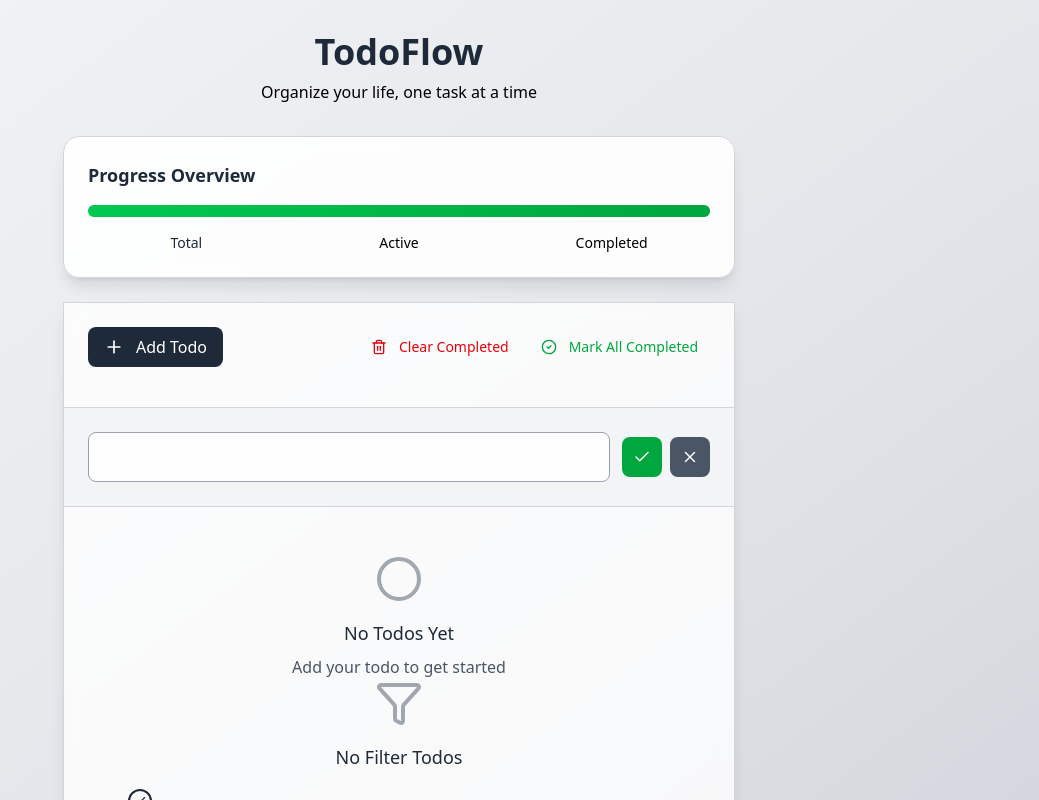
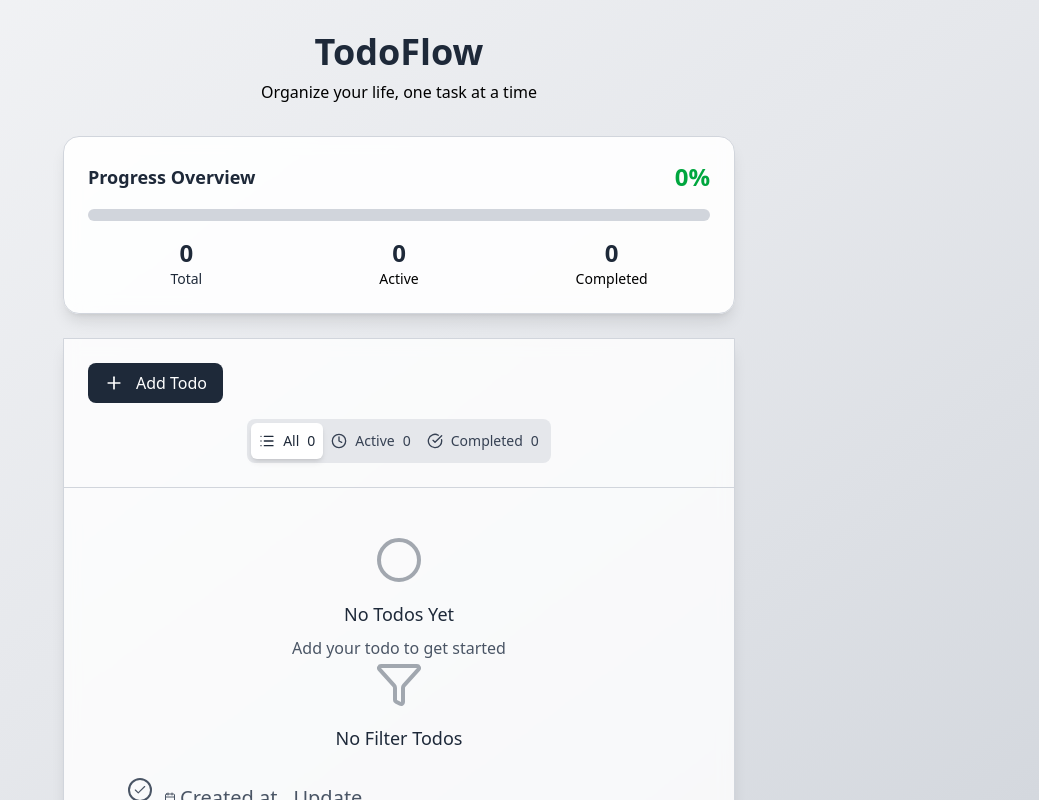
Before and after one commit to vikraman1653763/todo-redux, a React (Vite) app in the folder client/: page / in a window 1280 px wide. Shown: the top 800 px of the page, without its empty margins (241-1280 px from the left). Built offline with nearby package versions, Linux system fonts and the light colour scheme.

Commit message:
08-10-2025

```diff
--- a/client/package.json
+++ b/client/package.json
@@ -10,10 +10,12 @@
     "preview": "vite preview"
   },
   "dependencies": {
+    "@reduxjs/toolkit": "^2.9.0",
     "@tailwindcss/vite": "^4.1.14",
     "lucide-react": "^0.545.0",
     "react": "^19.1.1",
     "react-dom": "^19.1.1",
+    "react-redux": "^9.2.0",
     "tailwindcss": "^4.1.14"
   },
   "devDependencies": {
--- a/client/src/App.jsx
+++ b/client/src/App.jsx
@@ -1,12 +1,13 @@
-import React from 'react'
-import TodoApp from './components/TodoApp'
-
+import React from "react";
+import TodoApp from "./components/TodoApp";
+import { store } from "./store/store";
+import {Provider} from 'react-redux'
 const App = () => {
   return (
-    <div>
-    <TodoApp/>
-    </div>
-  )
-}
+    <Provider store={store}>
+      <TodoApp />
+    </Provider>
+  );
+};
 
-export default App
+export default App;
--- a/client/src/components/TodoApp.jsx
+++ b/client/src/components/TodoApp.jsx
@@ -3,8 +3,15 @@
 import TodoFilters from "./TodoFilters";
 import TodoForm from "./TodoForm";
 import TodoItem from "./TodoItem";
+import { useSelector } from "react-redux";
+import { selectFilter, selectFilteredTodos, selectIsAddingTodo, selectTodos, selectTodosStats } from "../store/selectors";
 
 const TodoApp = () => {
+  const todos = useSelector(selectTodos);
+  const filteredTodos = useSelector(selectFilteredTodos);
+  const stats = useSelector(selectTodosStats);
+  const filter = useSelector(selectFilter);
+  const isAddingTodo = useSelector(selectIsAddingTodo)
   return (
     <div className=" min-h-screen bg-gradient-to-br from-gray-100 via-gray-200 to-gray-300 py-8 px-4">
       <div className=" max-w-2xl mx-auto">
@@ -17,22 +24,24 @@
             <h2 className=" text-lg font-semibold text-gray-800">
               Progress Overview
             </h2>
-          <div className=" text-2xl font-bold text-green-600"></div>
+            <div className=" text-2xl font-bold text-green-600">
+              {stats.completionPercentage}%
+            </div>
           </div>
           <div className=" w-full bg-gray-300 rounded-full h-3 mb-4">
-          <div className=" bg-gradient-to-r from-green-500 to-green-600 h-3 rounded-full transition-all duration-500 ease-out"></div>
+            <div className=" bg-gradient-to-r from-green-500 to-green-600 h-3 rounded-full transition-all duration-500 ease-out" style={{width:`${stats.completionPercentage}%`}}></div>
           </div>
           <div className=" grid grid-cols-3 gap-4 text-center">
             <div>
-            <div className=" text-2xl font-bold text-gray-800"></div>
+              <div className=" text-2xl font-bold text-gray-800">{stats.total}</div>
               <div className=" text-sm text-gray-800">Total</div>
             </div>
             <div>
-            <div className="text-2xl font-bold text-gray-800"></div>
+              <div className="text-2xl font-bold text-gray-800">{stats.active}</div>
               <div className=" text-sm to-gray-800">Active</div>
             </div>
             <div>
-            <div className="text-2xl font-bold text-gray-800"></div>
+              <div className="text-2xl font-bold text-gray-800">{stats.completed}</div>
               <div className=" text-sm to-gray-800">Completed</div>
             </div>
           </div>
@@ -42,38 +51,48 @@
           <div className=" p-6 border-b border-gray-300">
             <div className=" flex items-center justify-between mb-4">
               <button className=" flex items-center gap-3 bg-gray-800 hover:bg-gray-700 text-white px-4 py-2 rounded-lg transition-colors duration-200 font-medium cursor-pointer">
-                    <Plus size={20}/> Add Todo
+                <Plus size={20} /> Add Todo
               </button>
+
+
+             {stats.total>0 &&(
                <div className=" flex items-center gap-2">
-                    <button className=" flex items-center gap-3 text-red-600 hover:text-red-700 px-3 py-2 rounded-lg hover:bg-red-50 transition-colors duration-200 text-sm">
-                        <Trash2 size={16}/> Clear Completed
-                    </button>
+                {stats.completed >0 &&(<button className=" flex items-center gap-3 text-red-600 hover:text-red-700 px-3 py-2 rounded-lg hover:bg-red-50 transition-colors duration-200 text-sm">
+                  <Trash2 size={16} /> Clear Completed
+                </button>)}
+                {stats.active>0 && (
                   <button className=" flex items-center gap-3 text-green-600 hover:text-green-600 px-3 py-2 rounded-lg hover:bg-green-50 transition-colors duration-200 text-sm">
-                        <CheckCircle2 size={16}/>
+                  <CheckCircle2 size={16} />
                   Mark All Completed
                 </button>
+                )}
               </div>
+             )}
             </div>
-            <TodoFilters/>
+
+            <TodoFilters currentFilter ={filter} stats={stats} />
           </div>
+          {isAddingTodo &&(
             <div className=" p-6 border-b border-gray-300 bg-gray-100">
-            <TodoForm/>
+            <TodoForm />
           </div>
+          )}
+
           <div className=" max-h-96 overflow-y-auto">
             <div className=" p-12 text-center">
               <div className=" text-gray-600">
-                    <Circle size={48} className=" mx-auto mb-4 opacity-50"/>
+                <Circle size={48} className=" mx-auto mb-4 opacity-50" />
                 <p className=" text-lg font-medium mb-2 text-gray-800">
                   No Todos Yet
                 </p>
                 <p>Add your todo to get started</p>
               </div>
               <div className=" text-gray-600">
-                        <Filter size={48} className=" mx-auto mb-4 opacity-50"/>
+                <Filter size={48} className=" mx-auto mb-4 opacity-50" />
                 <p className=" text-lg font-medium mb-2 text-gray-800">
                   No Filter Todos
-                    <TodoItem/>
                 </p>
+                  <TodoItem />
               </div>
             </div>
           </div>
--- a/client/src/components/TodoFilters.jsx
+++ b/client/src/components/TodoFilters.jsx
@@ -1,12 +1,32 @@
-import React from 'react'
+import { CheckCircle, Clock, List } from "lucide-react";
+import React from "react";
 
-const TodoFilters = () => {
+const TodoFilters = ({currentFilter,stats}) => {
+  const filters =[
+    {key:'all',label:'All',icon:List,count:stats.total},
+    {key:'active',label:'Active',icon:Clock,count:stats.active},
+        {key:'completed',label:'Completed',icon:CheckCircle,count:stats.completed}
+
+
+  ]
   return (
-    <div className=' flex items-center justify-center'>
-        <div className=' inline-flex bg-gray-200'></div>
+    <div className=" flex items-center justify-center">
+      <div className=" inline-flex bg-gray-200 rounded-lg p-1">
+        {filters.map(({key,label,icon:Icon,count})=>{
+          return(
+            <button className={` flex items-center gap-2 px-2 py-2 rounded-md text-sm font-medium transition-all duration-200 ${
+              currentFilter ==key ? `bg-white text-gray-800 shadow-md`:` text-gray-700 hover:text-gray-800 hover:bg-gray-300`
+            }`} key={key}>
 
+              <Icon size={16}/>
+              <span>{label}</span>
+              <span>{count}</span>
+            </button>
+          )
+        })}
+      </div>
     </div>
-  )
-}
+  );
+};
 
-export default TodoFilters
+export default TodoFilters;
--- a/client/src/components/TodoItem.jsx
+++ b/client/src/components/TodoItem.jsx
@@ -1,16 +1,35 @@
-import { Check } from 'lucide-react'
-import React from 'react'
+import { Calendar, Check, Edit3, Trash2 } from "lucide-react";
+import React from "react";
 
 const TodoItem = () => {
   return (
     <div className={` group p-4 hover:bg-gray-100 transition-all duration-200`}>
-        <div className='flex items-start gap-3'>
-            <button className=' flex-shrink-0 w-6 h-6 rounded-full border-2 flex items-center justify-center translate-all duration-200 mt-0.5'>
-                <Check size={14}/>
-            </button>
+      <div className="flex items-start gap-3">
+        <button className=" flex-shrink-0 w-6 h-6 rounded-full border-2 flex items-center justify-center translate-all duration-200 mt-0.5">
+          <Check size={14} />
+        </button>
+        <div className=" flex-1 min-w-0">
+          <div className={` text-gray-800 leading-relaxed`}></div>
+          <div className=" flex items-center gap-4 mt-2 text-xl text-gray-600 ">
+            <div className="flex items-center gap-1">
+              <Calendar size={12}/>
+<span>Created at</span>
+            </div>
+<span>Update</span>
+          </div>
         </div>
+        <div className="flex items-center gap-1 opacity-0 group-hover:opacity-100 transition-all duration-200">
+          <button className="p-2 text-gray-500 hover:text-gray-800  hover:bg-gray-200 rounded-lg transition-all duration-200 ">
+            <Edit3 size={16}/>
+          </button>
+          <button className="p-2 text-gray-500 hover:text-red-500  hover:bg-gray-200 rounded-lg transition-all duration-200 ">
+            <Trash2 size={16}/>
+          </button>
+
+        </div>
+      </div>
     </div>
-  )
-}
+  );
+};
 
-export default TodoItem
+export default TodoItem;
--- /dev/null
+++ b/client/src/store/selectors.js
@@ -0,0 +1,25 @@
+export const selectTodos = (state) => state.todos.items;
+export const selectFilter = (state) => state.todos.filter;
+export const selectIsAddingTodo =(state)=>state.todos.setIsAddingTodo;
+
+export const selectFilteredTodos = (state) => {
+  const todos = state.todos.items;
+  const filter = state.todos.filter;
+  switch (filter) {
+    case "active":
+      return todos.filter((todo) => !todo.completed);
+    case "completed":
+      return todos.filter((todo) => todo.completed);
+    default:
+      return todos;
+  }
+};
+
+export const selectTodosStats = (state)=>{
+    const todos = state.todos.items
+    const total = todos.length
+    const completed =todos.filter((todo)=>todo.completed).length
+    const active = total - completed
+    const completionPercentage = total>0 ? Math.round((completed/total)*100):0
+    return {todos,total,completed,active,completionPercentage}
+}
--- /dev/null
+++ b/client/src/store/store.js
@@ -0,0 +1,8 @@
+import { configureStore } from "@reduxjs/toolkit";
+import todoReducer from "./todoSlice";
+
+export const store = configureStore({
+  reducer: {
+    todos: todoReducer,
+  },
+});
--- /dev/null
+++ b/client/src/store/todoSlice.js
@@ -0,0 +1,18 @@
+import { createSlice } from "@reduxjs/toolkit";
+const initialState = {
+  items: [],
+  filter: "all",
+  isAddingTodo: false,
+};
+
+const todoSlice = createSlice({
+  name: "todos",
+  initialState,
+  reducers: {
+    setIsAddingTodo: (state, action) => {
+      state.isAddingTodo = action.payload;
+    },
+  },
+});
+export const {setIsAddingTodo} = todoSlice.actions
+export default todoSlice.reducer;
```
Also changed, not shown: 1 other file (tests, documents, lock files or other folders). Lines whose indentation alone changed are shown as unchanged.
